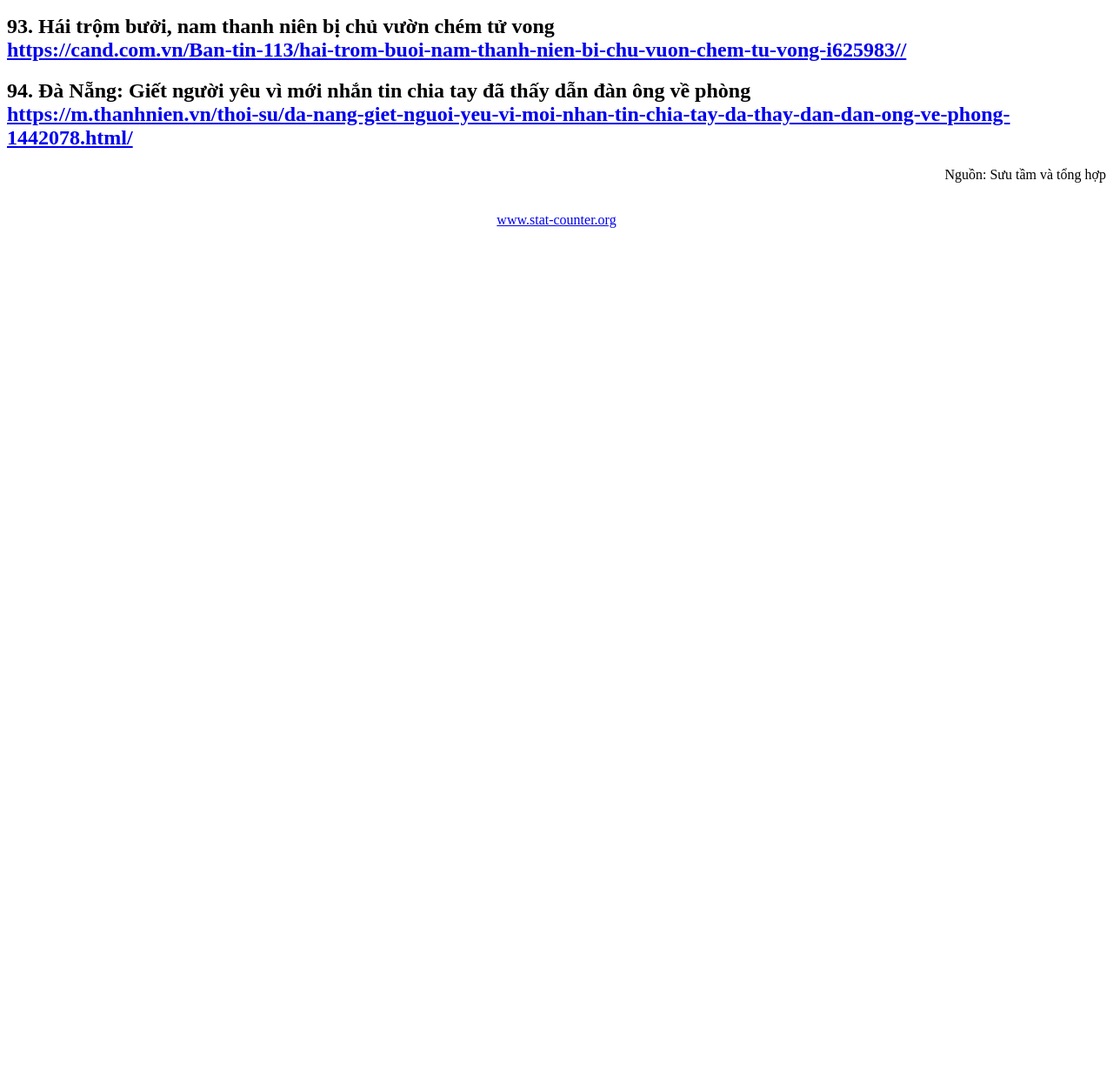
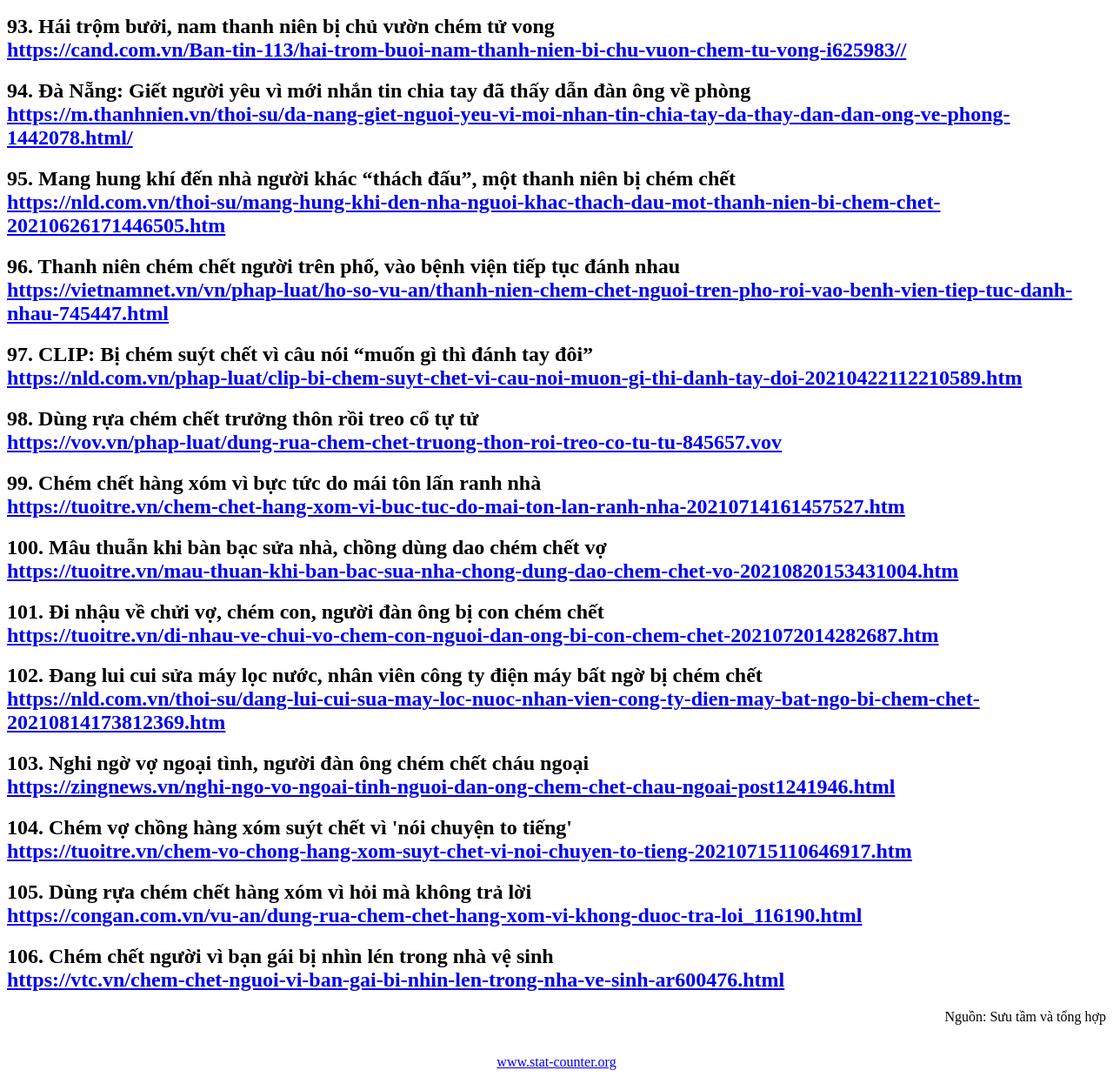
Before and after one commit to chetnham/chetnham, a plain HTML site: page index.html in a window 1280 px wide. Shown: the part 6826-8064 px from the top of the page at 87% size. Before the commit the page ends 7096 px from the top, so only its background shows below. Drawn offline with Linux system fonts and the light colour scheme.

Commit message:
update 30/8/2021

```diff
--- a/index.html
+++ b/index.html
@@ -613,6 +613,78 @@
          </h2>
       </div>
       <div>
+         <h2>95. Mang hung khí đến nhà người khác “thách đấu”, một thanh niên bị chém chết
+            <br><a
+               href="https://nld.com.vn/thoi-su/mang-hung-khi-den-nha-nguoi-khac-thach-dau-mot-thanh-nien-bi-chem-chet-20210626171446505.htm">https://nld.com.vn/thoi-su/mang-hung-khi-den-nha-nguoi-khac-thach-dau-mot-thanh-nien-bi-chem-chet-20210626171446505.htm</a>
+         </h2>
+      </div>
+      <div>
+         <h2>96. Thanh niên chém chết người trên phố, vào bệnh viện tiếp tục đánh nhau
+            <br><a
+               href="https://vietnamnet.vn/vn/phap-luat/ho-so-vu-an/thanh-nien-chem-chet-nguoi-tren-pho-roi-vao-benh-vien-tiep-tuc-danh-nhau-745447.html">https://vietnamnet.vn/vn/phap-luat/ho-so-vu-an/thanh-nien-chem-chet-nguoi-tren-pho-roi-vao-benh-vien-tiep-tuc-danh-nhau-745447.html</a>
+         </h2>
+      </div>
+      <div>
+         <h2>97. CLIP: Bị chém suýt chết vì câu nói “muốn gì thì đánh tay đôi”
+            <br><a
+               href="https://nld.com.vn/phap-luat/clip-bi-chem-suyt-chet-vi-cau-noi-muon-gi-thi-danh-tay-doi-20210422112210589.htm">https://nld.com.vn/phap-luat/clip-bi-chem-suyt-chet-vi-cau-noi-muon-gi-thi-danh-tay-doi-20210422112210589.htm</a>
+         </h2>
+      </div>
+      <div>
+         <h2>98. Dùng rựa chém chết trưởng thôn rồi treo cổ tự tử
+            <br><a
+               href="https://vov.vn/phap-luat/dung-rua-chem-chet-truong-thon-roi-treo-co-tu-tu-845657.vov">https://vov.vn/phap-luat/dung-rua-chem-chet-truong-thon-roi-treo-co-tu-tu-845657.vov</a>
+         </h2>
+      </div>
+      <div>
+         <h2>99. Chém chết hàng xóm vì bực tức do mái tôn lấn ranh nhà
+            <br><a
+               href="https://tuoitre.vn/chem-chet-hang-xom-vi-buc-tuc-do-mai-ton-lan-ranh-nha-20210714161457527.htm">https://tuoitre.vn/chem-chet-hang-xom-vi-buc-tuc-do-mai-ton-lan-ranh-nha-20210714161457527.htm</a>
+         </h2>
+      </div>
+      <div>
+         <h2>100. Mâu thuẫn khi bàn bạc sửa nhà, chồng dùng dao chém chết vợ
+            <br><a
+               href="https://tuoitre.vn/mau-thuan-khi-ban-bac-sua-nha-chong-dung-dao-chem-chet-vo-20210820153431004.htm">https://tuoitre.vn/mau-thuan-khi-ban-bac-sua-nha-chong-dung-dao-chem-chet-vo-20210820153431004.htm</a>
+         </h2>
+      </div>
+      <div>
+         <h2>101. Đi nhậu về chửi vợ, chém con, người đàn ông bị con chém chết
+            <br><a
+               href="https://tuoitre.vn/di-nhau-ve-chui-vo-chem-con-nguoi-dan-ong-bi-con-chem-chet-2021072014282687.htm">https://tuoitre.vn/di-nhau-ve-chui-vo-chem-con-nguoi-dan-ong-bi-con-chem-chet-2021072014282687.htm</a>
+         </h2>
+      </div>
+      <div>
+         <h2>102. Đang lui cui sửa máy lọc nước, nhân viên công ty điện máy bất ngờ bị chém chết
+            <br><a
+               href="https://nld.com.vn/thoi-su/dang-lui-cui-sua-may-loc-nuoc-nhan-vien-cong-ty-dien-may-bat-ngo-bi-chem-chet-20210814173812369.htm">https://nld.com.vn/thoi-su/dang-lui-cui-sua-may-loc-nuoc-nhan-vien-cong-ty-dien-may-bat-ngo-bi-chem-chet-20210814173812369.htm</a>
+         </h2>
+      </div>
+      <div>
+         <h2>103. Nghi ngờ vợ ngoại tình, người đàn ông chém chết cháu ngoại
+            <br><a
+               href="https://zingnews.vn/nghi-ngo-vo-ngoai-tinh-nguoi-dan-ong-chem-chet-chau-ngoai-post1241946.html">https://zingnews.vn/nghi-ngo-vo-ngoai-tinh-nguoi-dan-ong-chem-chet-chau-ngoai-post1241946.html</a>
+         </h2>
+      </div>
+      <div>
+         <h2>104. Chém vợ chồng hàng xóm suýt chết vì 'nói chuyện to tiếng'
+            <br><a
+               href="https://tuoitre.vn/chem-vo-chong-hang-xom-suyt-chet-vi-noi-chuyen-to-tieng-20210715110646917.htm">https://tuoitre.vn/chem-vo-chong-hang-xom-suyt-chet-vi-noi-chuyen-to-tieng-20210715110646917.htm</a>
+         </h2>
+      </div>
+      <div>
+         <h2>105. Dùng rựa chém chết hàng xóm vì hỏi mà không trả lời
+            <br><a
+               href="https://congan.com.vn/vu-an/dung-rua-chem-chet-hang-xom-vi-khong-duoc-tra-loi_116190.html">https://congan.com.vn/vu-an/dung-rua-chem-chet-hang-xom-vi-khong-duoc-tra-loi_116190.html</a>
+         </h2>
+      </div>
+      <div>
+         <h2>106. Chém chết người vì bạn gái bị nhìn lén trong nhà vệ sinh
+            <br><a
+               href="https://vtc.vn/chem-chet-nguoi-vi-ban-gai-bi-nhin-len-trong-nha-ve-sinh-ar600476.html">https://vtc.vn/chem-chet-nguoi-vi-ban-gai-bi-nhin-len-trong-nha-ve-sinh-ar600476.html</a>
+         </h2>
+      </div>
+      <div>
             <p style="text-align: right;"> Nguồn: Sưu tầm và tổng hợp</p><br>
       </div>
       <div style="text-align:  center;">
```
